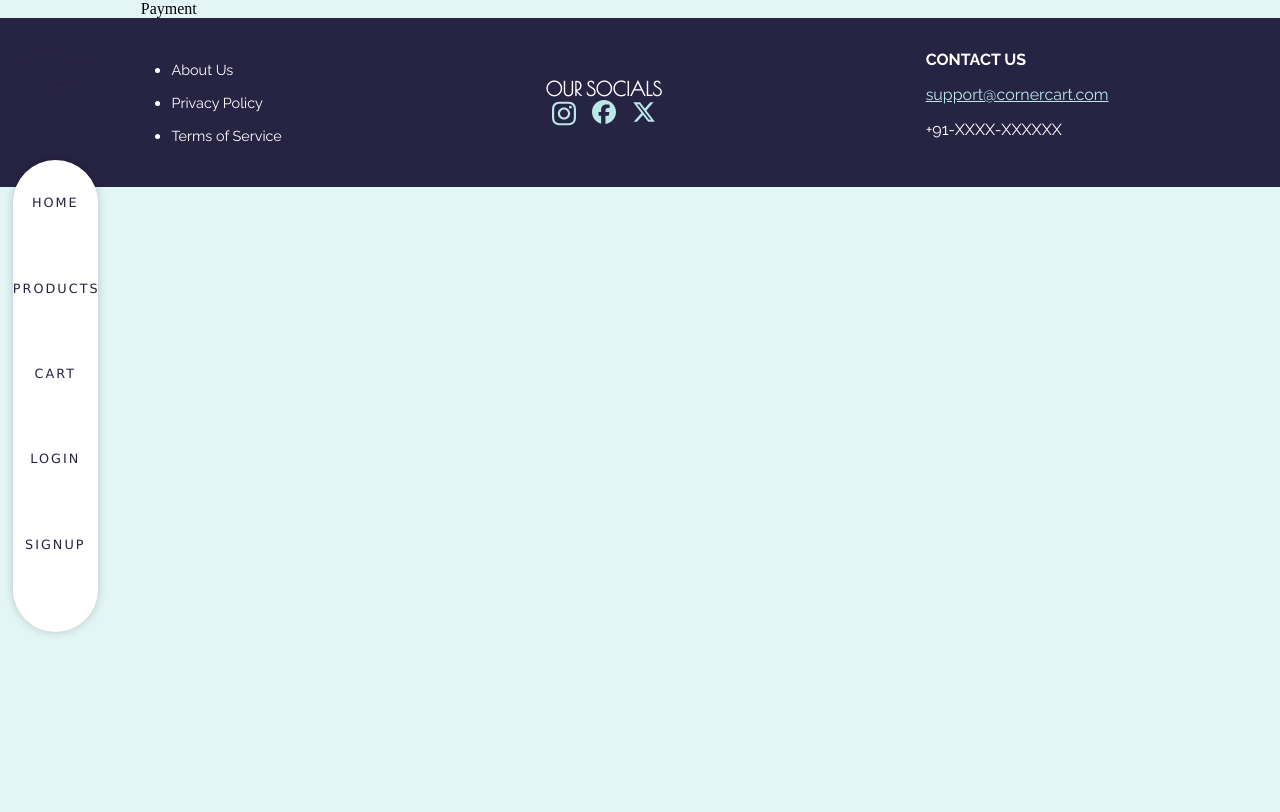
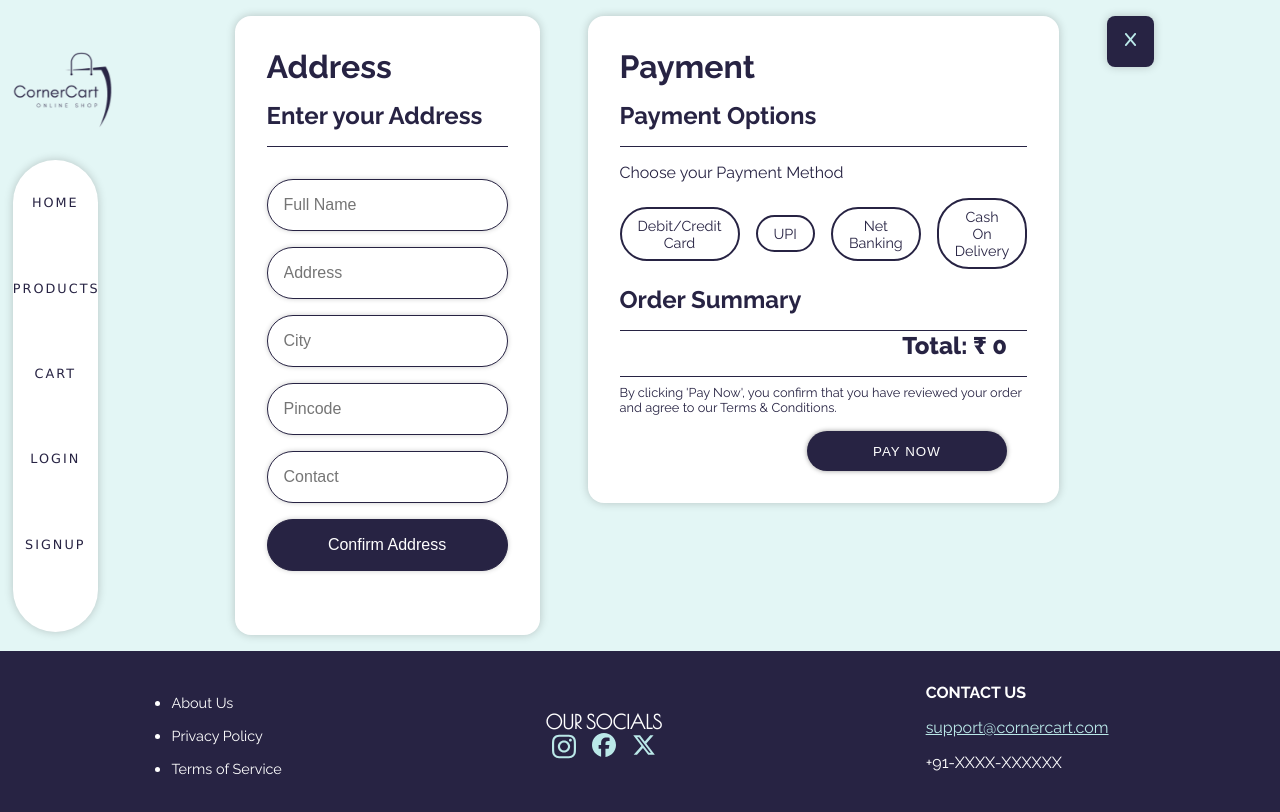
Before and after one commit to Madhu-U/eCommerce-project, a React (Vite) app: page /payment in a window 1280 px wide. Shown: the top 812 px of the page. Built offline with nearby package versions, Linux system fonts and the light colour scheme.

Commit message:
Added Payments page and modified the Cart UI

```diff
--- a/index.html
+++ b/index.html
@@ -17,7 +17,7 @@
       crossorigin="anonymous"
       referrerpolicy="no-referrer"
     />
-    <title>Vite + React</title>
+    <title>Corner Cart</title>
   </head>
   <body>
     <div id="root"></div>
--- a/src/global.css
+++ b/src/global.css
@@ -30,6 +30,7 @@ body {
 .app_container {
   display: flex;
   flex-direction: column;
+  position: relative;
 }
 
 .content_container {
--- a/src/pages/Cart/Cart.jsx
+++ b/src/pages/Cart/Cart.jsx
@@ -1,13 +1,15 @@
-import React, { useContext } from "react";
+import React, { useContext, useState } from "react";
 import { ProductContext } from "../../context/ProductContext";
 import CartItem from "../../components/CartItem/CartItem";
 import styles from "./cart.module.css";
 import { useNavigate } from "react-router-dom";
+import Payment from "../Payment/Payment";
+import { render } from "react-dom";
 
 const Cart = () => {
   const { cart } = useContext(ProductContext);
+  const [flag, setFlag] = useState(false);
 
-  const navigate = useNavigate();
   let findTotal = () => {
     let total = 0;
     for (let i = 0; i < cart.length; i++) {
@@ -16,7 +18,12 @@ const Cart = () => {
     return Math.round(total * 87.62);
   };
 
+  const renderPayments = () => {
+    setFlag(!flag);
+  };
+
   return (
+    <div>
       <div className={styles.cart_container}>
         <div className={styles.cart_left}>
           <div className={styles.cart_items}>
@@ -35,6 +42,7 @@ const Cart = () => {
             </div>
           </div>
         </div>
+        {cart.length > 0 && (
           <div className={styles.cart_right}>
             <h2>Cart Summary</h2>
             <div className={styles.cartSummary}>
@@ -55,9 +63,16 @@ const Cart = () => {
               </div>
             )}
             {findTotal() > 0 && (
-          <button className={styles.pay} onClick={() => navigate("/payment")}>
+              <button className={styles.pay} onClick={renderPayments}>
                 Click to Pay
               </button>
+            )}
+          </div>
+        )}
+        {flag && (
+          <div className={styles.overlay} onClick={renderPayments}>
+            <Payment state={flag} change={setFlag}></Payment>
+          </div>
         )}
       </div>
     </div>
--- a/src/pages/Cart/cart.module.css
+++ b/src/pages/Cart/cart.module.css
@@ -108,4 +108,24 @@
       }
     }
   }
+  .overlay {
+    position: absolute;
+    top: 0;
+    right: 0;
+    height: 100%;
+    width: 90vw;
+    display: grid;
+    justify-content: center;
+    backdrop-filter: blur(8px);
+    animation: fadeIn 0.3s ease forwards;
+  }
 }
+
+@keyframes fadeIn {
+  from {
+    opacity: 0;
+  }
+  to {
+    opacity: 1;
+  }
+}
--- a/src/pages/Payment/Payment.jsx
+++ b/src/pages/Payment/Payment.jsx
@@ -1,7 +1,107 @@
-import React from "react";
+import React, { useContext } from "react";
+import styles from "./payment.module.css";
+import { ProductContext } from "../../context/ProductContext";
+import cross from "../../assets/images/x-solid.svg";
 
-const Payment = () => {
-  return <div>Payment</div>;
+const Payment = ({ state, change }) => {
+  const { cart } = useContext(ProductContext);
+
+  let findTotal = () => {
+    let total = 0;
+    for (let i = 0; i < cart.length; i++) {
+      total += cart[i].price;
+    }
+    return Math.round(total * 87.62);
+  };
+
+  return (
+    <div
+      className={styles.paymentContainer}
+      onClick={(e) => e.stopPropagation()}
+    >
+      <div className={styles.address}>
+        <h1>Address</h1>
+        <h2>Enter your Address</h2>
+        <form autoComplete="on">
+          <input
+            type="text"
+            name="name"
+            id="name"
+            required
+            placeholder="Full Name"
+          />
+          <input
+            type="text"
+            name="address"
+            id="address"
+            required
+            placeholder="Address"
+          />
+          <div className={styles.addressFields}>
+            <input
+              type="text"
+              name="city"
+              id="city"
+              placeholder="City"
+              required
+            />
+          </div>
+          <input
+            type="text"
+            name="pincode"
+            id="pincode"
+            placeholder="Pincode"
+            required
+          />
+          <input
+            type="tel"
+            name="contact"
+            id="contact"
+            placeholder="Contact"
+            required
+          />
+          <input type="submit" value="Confirm Address" />
+        </form>
+      </div>
+      <div className={styles.paymentOptions}>
+        <h1>Payment</h1>
+
+        <h2>Payment Options</h2>
+        <p>Choose your Payment Method</p>
+        <div className={styles.radioGroup}>
+          <input type="radio" name="payment_option" id="cards" />
+          <label htmlFor="cards">Debit/Credit Card</label>
+          <input type="radio" name="payment_option" id="upi" />
+          <label htmlFor="upi">UPI</label>
+          <input type="radio" name="payment_option" id="netBanking" />
+          <label htmlFor="netBanking">Net Banking</label>
+          <input type="radio" name="payment_option" id="cod" />
+          <label htmlFor="cod">Cash On Delivery</label>
+        </div>
+        <div className={styles.orderSummary}>
+          <h2>Order Summary</h2>
+          {cart.map((x, i) => {
+            return (
+              <div key={i}>
+                <p>{x.title}</p>
+                <p>x 1</p>
+                <p>{`₹ ${Math.round(x.price * 87.62)}`}</p>
+              </div>
+            );
+          })}
+          <p className={styles.orderTotal}>{`Total: ₹ ${findTotal()}`}</p>
+          <p className={styles.terms}>
+            By clicking 'Pay Now', you confirm that you have reviewed your order
+            and agree to our Terms & Conditions.
+          </p>
+          <button className={styles.payBtn}>Pay Now</button>
+        </div>
+      </div>
+      <div className={styles.closeIcon} onClick={() => change(!state)}>
+        <img src={cross} alt="" />
+      </div>
+    </div>
+  );
 };
 
 export default Payment;
--- a/src/pages/Payment/payment.module.css
+++ b/src/pages/Payment/payment.module.css
@@ -0,0 +1,185 @@
+.paymentContainer {
+  display: flex;
+  gap: 3rem;
+  margin-block: 1rem;
+  animation: popupIn 0.3s ease forwards;
+  justify-content: center;
+  width: 70%;
+  margin-inline: auto;
+  font-family: var(--ff-main);
+  color: var(--clr-dark);
+  > div {
+    background-color: var(--clr-light);
+  }
+
+  .closeIcon {
+    display: block;
+    height: fit-content;
+    border-radius: 0.5rem;
+    box-shadow: 0px 0px 10px rgba(0, 0, 0, 0.2);
+    cursor: pointer;
+    transition: 0.3s ease-in-out;
+    background-color: var(--clr-dark);
+    &:hover {
+      scale: 1.1;
+    }
+    &:active {
+      scale: 1;
+    }
+    img {
+      width: 15px;
+      height: 15px;
+      margin: 1rem;
+    }
+  }
+
+  header {
+    display: flex;
+    width: 100%;
+    justify-content: space-between;
+    cursor: pointer;
+  }
+
+  .orderSummary {
+    > div {
+      display: grid;
+      grid-template-columns: repeat(3, 1fr);
+      justify-content: center;
+      text-align: center;
+      margin-block: 1rem;
+    }
+    .orderTotal {
+      font-size: 1.5rem;
+      font-weight: 800;
+      color: var(--clr-dark);
+      width: fit-content;
+      margin-left: auto;
+      margin-right: 5%;
+    }
+
+    .terms {
+      font-size: 0.8rem;
+      border-top: 1px solid var(--clr-dark);
+      padding-top: 0.5rem;
+      margin-top: 1rem;
+    }
+    .payBtn {
+      width: 200px;
+      height: 40px;
+      border-radius: 50rem;
+      border: none;
+      background-color: var(--clr-dark);
+      color: var(--clr-light);
+      display: block;
+      margin-inline: auto 5%;
+      margin-top: 1rem;
+      box-shadow: 0px 0px 5px rgba(0, 0, 0, 0.4);
+      cursor: pointer;
+      transition: 0.3s ease-in-out;
+      text-transform: uppercase;
+      letter-spacing: 1px;
+      &:hover {
+        scale: 1.1;
+        background-color: var(--clr-light);
+        color: var(--clr-dark);
+      }
+      &:active {
+        scale: 1;
+      }
+    }
+  }
+  .address {
+    padding: 2rem;
+    border-radius: 1rem;
+    width: 500px;
+    height: fit-content;
+    box-shadow: 0px 0px 10px rgba(0, 0, 0, 0.2);
+    h1 {
+      margin-bottom: 1rem;
+    }
+    h2 {
+      border-bottom: 1px solid var(--clr-dark);
+      padding-bottom: 1rem;
+    }
+
+    form {
+      display: flex;
+      flex-direction: column;
+      margin-block: 2rem;
+      gap: 1rem;
+      input {
+        padding: 1rem;
+        font-size: 1rem;
+      }
+      input[type="submit"] {
+        background-color: var(--clr-dark);
+        color: var(--clr-light);
+        transition: 0.3s ease-in-out;
+        cursor: pointer;
+
+        &:hover {
+          scale: 1.1;
+          background-color: var(--clr-light);
+          color: var(--clr-dark);
+        }
+        &:active {
+          scale: 1;
+        }
+      }
+    }
+  }
+  .paymentOptions {
+    padding: 2rem;
+    border-radius: 1rem;
+    height: fit-content;
+    width: 700px;
+
+    box-shadow: 0px 0px 10px rgba(0, 0, 0, 0.2);
+
+    h1 {
+      margin-bottom: 1rem;
+    }
+    h2 {
+      border-bottom: 1px solid var(--clr-dark);
+      padding-bottom: 1rem;
+    }
+    > p {
+      margin-block: 1rem;
+    }
+    .radioGroup {
+      display: flex;
+      gap: 1rem;
+      align-items: center;
+      justify-content: center;
+      margin-block: 1rem;
+
+      & input[type="radio"] {
+        display: none;
+      }
+
+      label {
+        font-size: 0.9rem;
+        padding: 0.5rem 1rem;
+        border: 2px solid var(--clr-dark);
+        border-radius: 2rem;
+        cursor: pointer;
+        background-color: var(--clr-light);
+        transition: all 0.3s ease;
+        text-align: center;
+      }
+      input[type="radio"]:checked + label {
+        background-color: var(--clr-dark);
+        color: var(--clr-light);
+      }
+    }
+  }
+}
+
+@keyframes popupIn {
+  from {
+    transform: translateX(100%);
+  }
+  to {
+    transform: translateX(0);
+  }
+}
```
Also changed, not shown: src/assets/images/CornerCartLogo.png, src/assets/images/x-solid.svg (added). Lines whose indentation alone changed are shown as unchanged.
